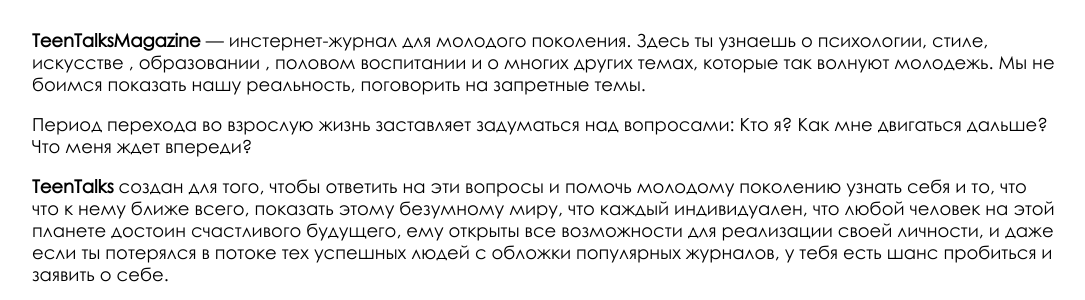
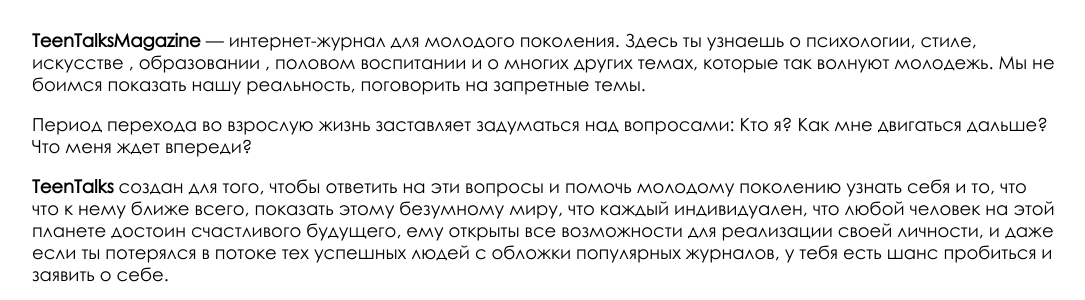
Before and after one commit to fizteh95/teen_talks, a Django app: page /about/ in a window 1280 px wide. Shown: the part 157-457 px from the top of the page, without its empty margins (96-1181 px from the left). Run offline with Django 3.2, Linux system fonts and the light colour scheme; some libraries are stand-ins or nearby versions.

Commit message:
Исправил текст о нас.

```diff
--- a/templates/about.html
+++ b/templates/about.html
@@ -4,7 +4,7 @@
 {% block content %}
 {% load static %}
 
-    <p><b>TeenTalksMagazine</b> —  инстернет-журнал для молодого поколения. Здесь ты узнаешь о психологии, стиле, искусстве , образовании , половом воспитании и о многих других темах, которые так волнуют молодежь. Мы не боимся показать нашу реальность, поговорить на запретные темы.</p>
+    <p><b>TeenTalksMagazine</b> —  интернет-журнал для молодого поколения. Здесь ты узнаешь о психологии, стиле, искусстве , образовании , половом воспитании и о многих других темах, которые так волнуют молодежь. Мы не боимся показать нашу реальность, поговорить на запретные темы.</p>
     <p>Период перехода во взрослую жизнь заставляет задуматься над вопросами: Кто я? Как мне двигаться дальше? Что меня ждет впереди?</p>
     <p><b>TeenTalks</b> создан для того, чтобы ответить на эти вопросы и помочь молодому поколению узнать себя и то, что что к нему ближе всего, показать этому безумному миру, что каждый индивидуален, что любой человек на этой планете достоин счастливого будущего, ему открыты все возможности для реализации своей личности, и даже если ты потерялся в потоке тех успешных людей с обложки популярных журналов, у тебя есть шанс пробиться и заявить о себе.</p>
 
```
